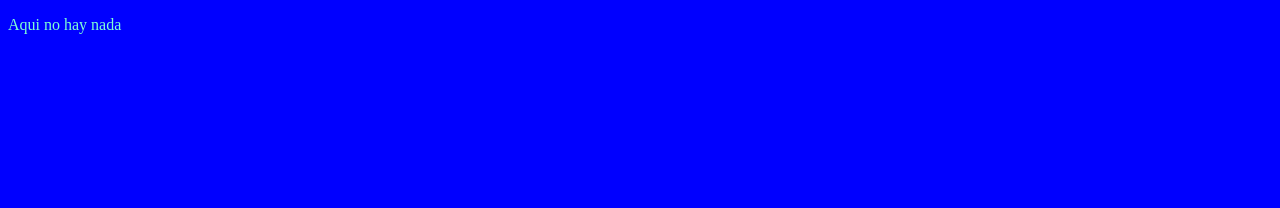
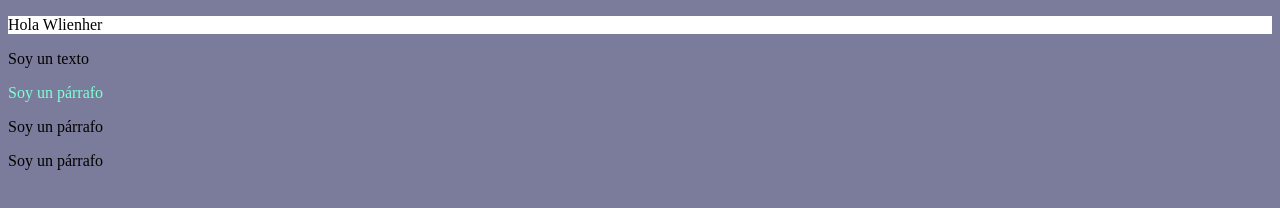
Before and after one commit to Wlienher/Test, a plain HTML site: page index.html in a window 1280 px wide. Drawn offline with Linux system fonts and the light colour scheme.

Commit message:
"Mas pruebas"

```diff
--- a/index.html
+++ b/index.html
@@ -10,11 +10,12 @@
     <div id="None"></div>
     <div class="Add"></div>
     <div>
-        <p class="element"> <a href="https://www.facebook.com">Aqui no hay nada</a></p>
+        <p class="color element"> <a href="https://
+            www.facebook.com"></a></p>
         <p></p>
+        <p class="color"></p>
         <p></p>
-        <p></p>
-        <p></p>
+        <p class="color"></p>
     </div>
     <script src="main.js"></script>
 </body>
--- a/main.js
+++ b/main.js
@@ -5,23 +5,23 @@ let azur = `
     `
 console.log("%c Sin Saldo", azur)
 
-let None = document.getElementById;
+let None = document.getElementById("None");
+let Add = document.getElementsByClassName("Add")[0];
+let color = document.getElementsByClassName("color")
+None.innerHTML = "<p class='white'>Hola Wlienher</p>";
+Add.innerText = "Soy un texto";
 
-// alert (None)
+/*
+    1. Inicializador (variable inicial)
+    2. Condicional
+    3. Modificador (aumento o decremento)
+*/
+// for (let i = 1;i <= 10; i++) {
+//     document.write("El contador es " + i + "<br>");
+// }
 
-function nombre () {
-    alert("Hola Mundo");
+// color.length = 3
+
+for (let i = 0;i < color.length; i++ ) {
+    color[i].innerText = "Soy un párrafo";
 }
-
-// Notación tradicional
-const mivar = function () {
-    alert("Estoy aprendiendo Javascript");
-}
-
-// Notación de flecha
-let otravar = (a, b) => {
-    alert("El resultado de la suma es " + (a + b));
-}
-
-// mivar();
-otravar(5, 15);
--- a/style.css
+++ b/style.css
@@ -1,5 +1,5 @@
 * {
-    background: #00f;
+    background: rgb(123, 123, 155);
 }
 
 .element {
@@ -29,3 +29,11 @@
     border: 4px solid;
     border-color: blueviolet;
 }
+
+.white {
+    background-color: #fff;
+}
+
+.color {
+
+}
```
